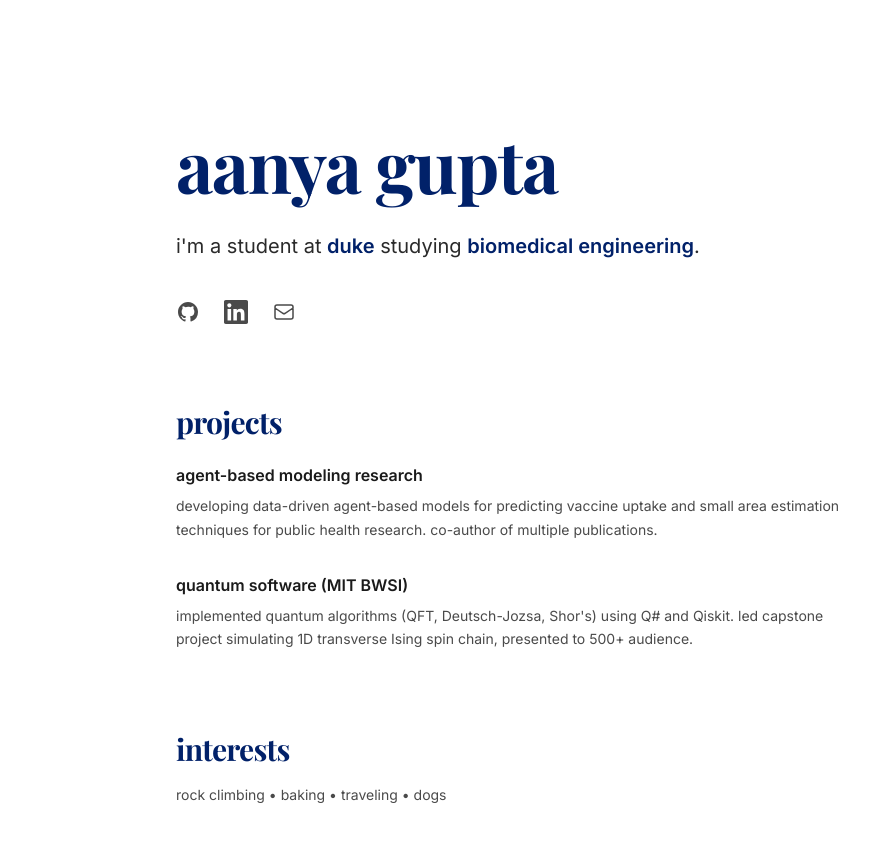
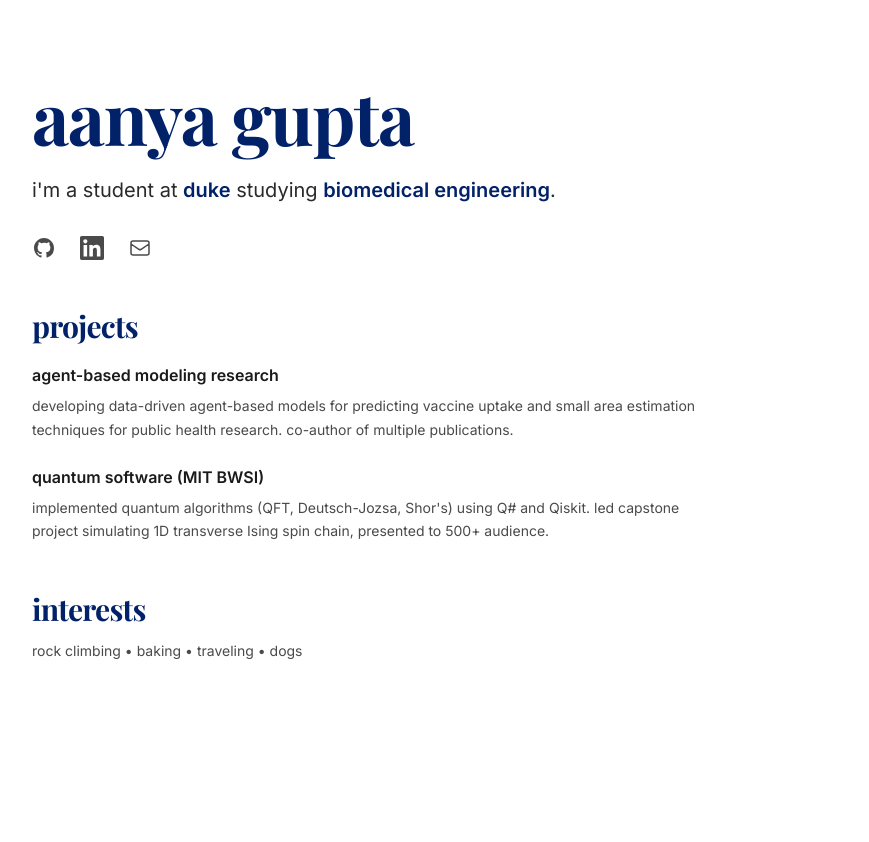
Before and after one commit to AanyaAGupta/aagupta.com, a Next.js app: page / in a window 1280 px wide. Shown: the top 842 px of the page, without its empty margins (64-933 px from the left). After the commit the page ends 800 px from the top, so only its background shows below. Built offline with nearby package versions, Linux system fonts and the light colour scheme; a web font is replaced by a local one.

Commit message:
Update page.tsx

```diff
--- a/app/page.tsx
+++ b/app/page.tsx
@@ -16,10 +16,10 @@ export default function Home() {
   }
   return (
     <main className="min-h-screen bg-white">
-      <div className="max-w-4xl mx-auto px-6 sm:px-8 lg:px-12 py-20 sm:py-24 lg:py-32">
-        <div className="space-y-20">
+      <div className="max-w-4xl ml-0 sm:ml-6 lg:ml-12 px-6 sm:px-8 lg:px-12 py-12 sm:py-16 lg:py-20">
+        <div className="space-y-12">
           {/* Name & Bio */}
-          <div className="space-y-8">
+          <div className="space-y-6">
             <h1 className="text-5xl sm:text-6xl lg:text-7xl font-serif font-bold text-duke-blue leading-[1.05] tracking-[-0.02em]">
               aanya gupta
             </h1>
@@ -101,9 +101,9 @@ export default function Home() {
           </div>
 
           {/* Projects Section */}
-          <div className="space-y-6">
+          <div className="space-y-5">
             <h2 className="text-2xl sm:text-3xl font-serif font-bold text-duke-blue tracking-tight">projects</h2>
-            <div className="space-y-8">
+            <div className="space-y-6">
               <div className="space-y-2">
                 <h3 className="font-semibold text-[#1a1a1a] text-base leading-snug">
                   agent-based modeling research
@@ -124,7 +124,7 @@ export default function Home() {
           </div>
 
           {/* Interests Section */}
-          <div className="space-y-4">
+          <div className="space-y-3">
             <h2 className="text-2xl sm:text-3xl font-serif font-bold text-duke-blue tracking-tight">interests</h2>
             <p className="text-sm text-[#4a4a4a] leading-[1.7] font-sans">
               rock climbing • baking • traveling • dogs
```
